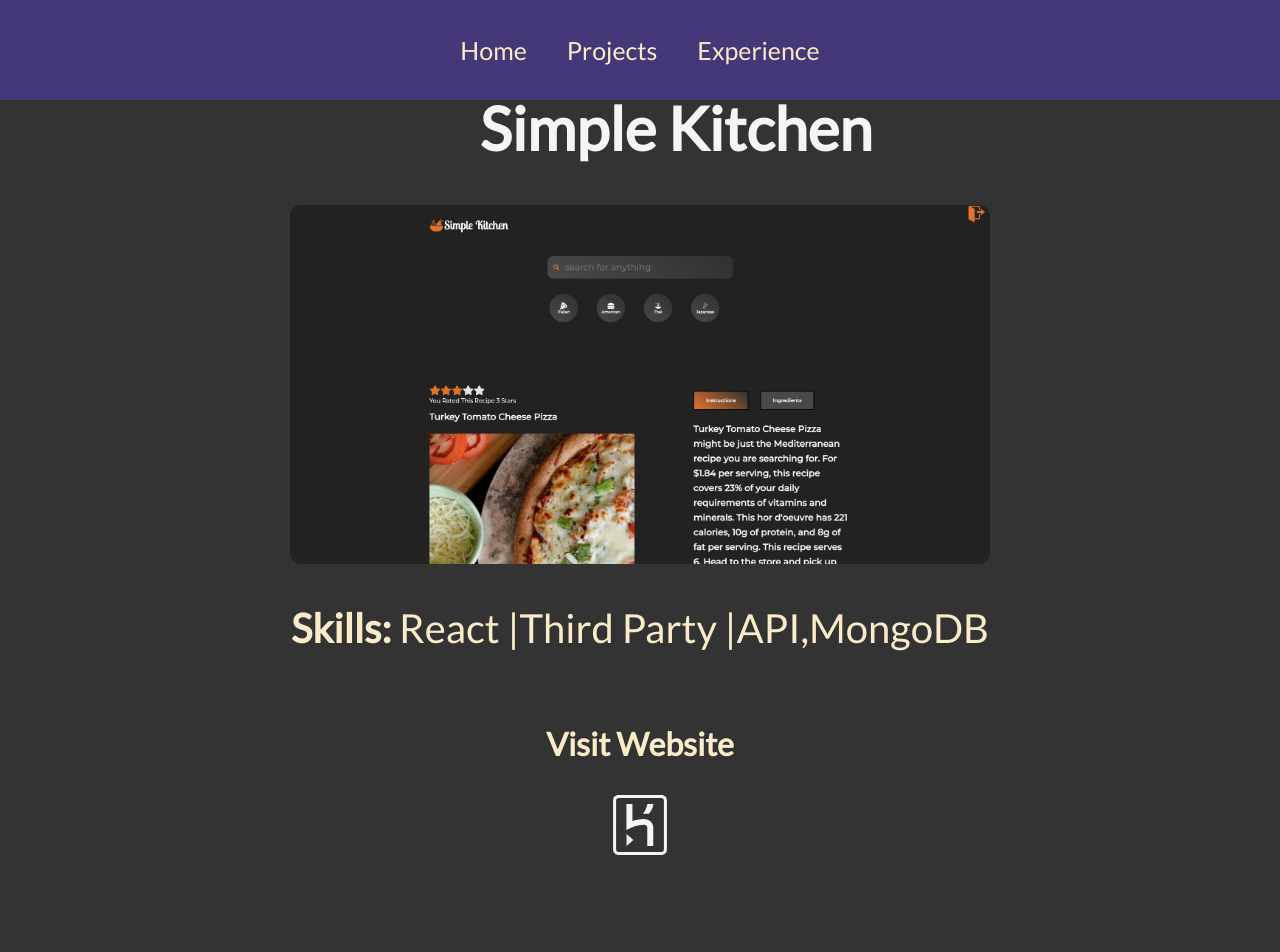
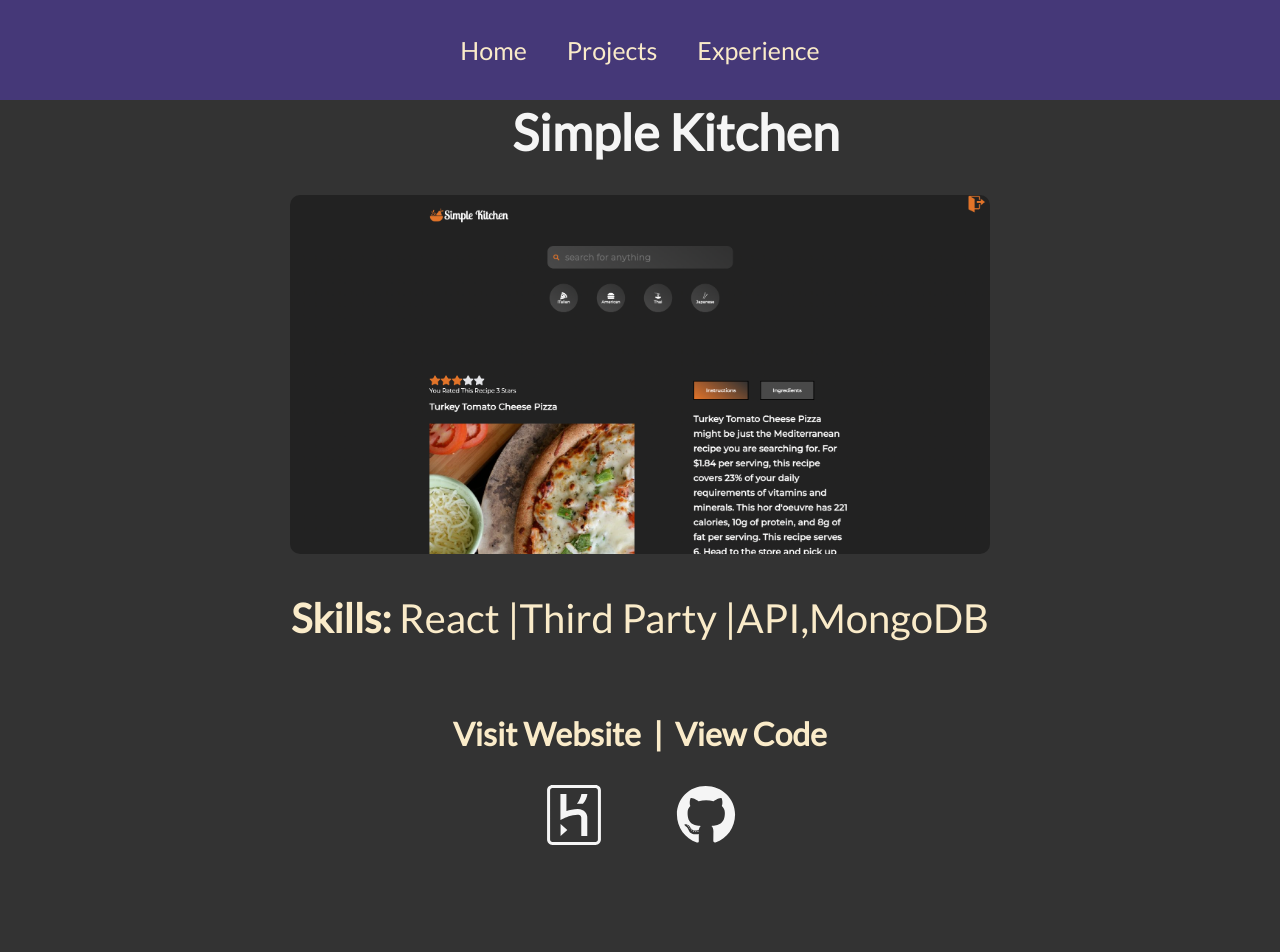
Before and after one commit to bjlovee/portfolio, a React (Create React App) app: page /projects/1 in a window 1280 px wide. Shown: the top 952 px of the page. Built offline with nearby package versions, Linux system fonts and the light colour scheme.

Commit message:
added code view to all projects

```diff
--- a/src/helpers/ProjectList.js
+++ b/src/helpers/ProjectList.js
@@ -1,6 +1,5 @@
 import game from "../assets/game.png"
 import simple from "../assets/simple.png"
-import spock from "../assets/spock.png"
 import instagram from "../assets/instagram.png"
 
 export const projectList = [
@@ -8,19 +7,22 @@ export const projectList = [
         name: "Game Library",
         image: game,
         skills: " Node.js |JavaScript |MongoDB",
-        url: "https://gamelibrary.herokuapp.com/"
+        url: "https://gamelibrary.herokuapp.com/",
+        github: "https://github.com/bjlovee/game_library"
     },
     {
         name: "Simple Kitchen",
         image: simple,
         skills: " React |Third Party |API,MongoDB",
-        url: "https://simple-kitchen.herokuapp.com/"
+        url: "https://simple-kitchen.herokuapp.com/",
+        github: "https://github.com/bjlovee/Simple_Kitchen"
     },
     {
         name: "InstaFake",
         image: instagram,
         skills: " React |Node.js |MongoDB",
-        url: "https://instafake.herokuapp.com/"
+        url: "https://instafake.herokuapp.com/",
+        github: "https://github.com/bjlovee/instagram"
     },
 
 ]
--- a/src/pages/ProjectDisplay.js
+++ b/src/pages/ProjectDisplay.js
@@ -2,6 +2,7 @@ import React from 'react';
 import { useParams } from 'react-router-dom';
 import { projectList } from '../helpers/ProjectList';
 import {SiHeroku} from "react-icons/si";
+import {FaGithub} from "react-icons/fa"
 import "../styles/ProjectDisplay.css";
 
 
@@ -17,11 +18,18 @@ function ProjectDisplay() {
         <p>
             <b>Skills:</b>{project.skills}
         </p>
-        <h3> Visit Website </h3>
 
-            <a href={project.url} target={"_blank"}>
+        <h3> Visit Website &nbsp;|&nbsp; View Code</h3>
+            <div>
+            <a href={project.url} target={"_blank"} rel="noreferrer">
             <SiHeroku style={style}/>
             </a>
+            &nbsp; &nbsp; &nbsp; &nbsp; &nbsp; &nbsp;
+            &nbsp; &nbsp; &nbsp; &nbsp; &nbsp; &nbsp;
+            <a href={project.github} target={"_blank"} rel="noreferrer">
+             <FaGithub style={style}/>
+             </a>
+             </div>
 
 
     </div>
--- a/src/styles/ProjectDisplay.css
+++ b/src/styles/ProjectDisplay.css
@@ -10,7 +10,7 @@
 .project h1 {
   margin-top: 50px;
   color: whitesmoke;
-  font-size: 60px;
+  font-size: 50px;
   padding-left: center;
 }
 .project img {
```
